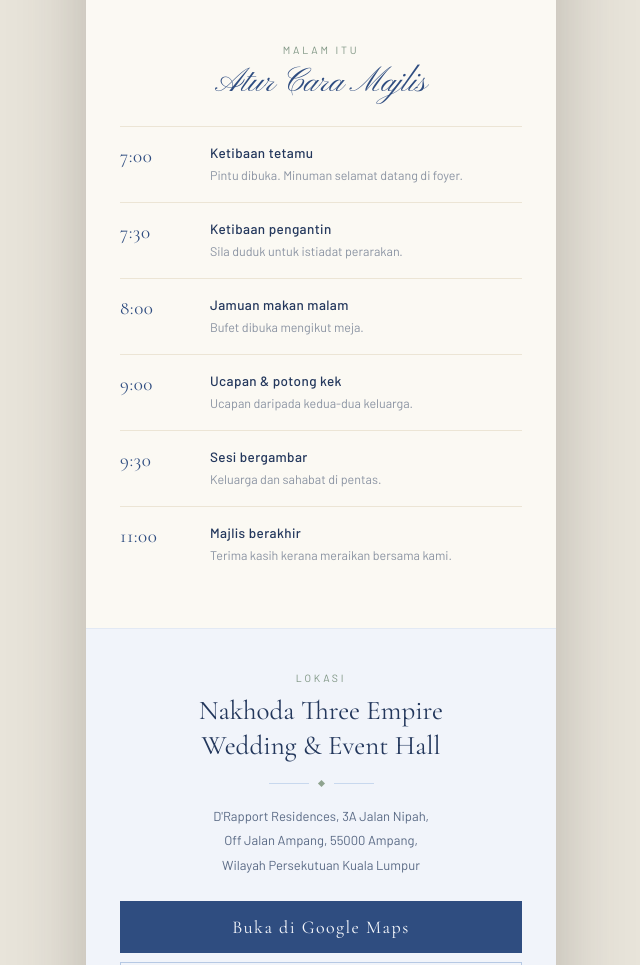
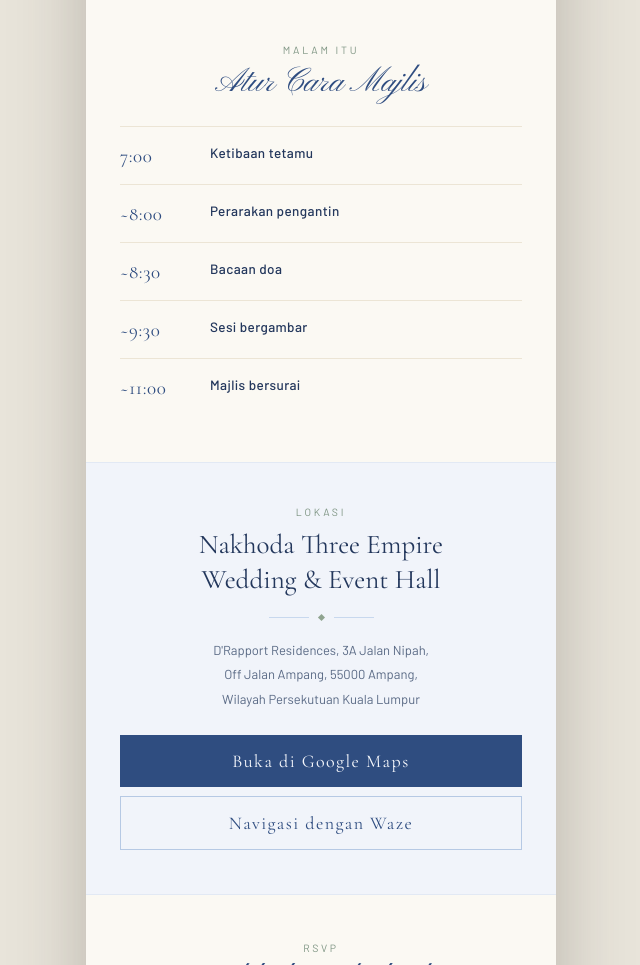
Before and after one commit to myaeirdina/WeddingInvitation, a plain HTML site: page index.html in a window 1280 px wide. Shown: the part 1650-2615 px from the top of the page, without its empty margins (319-959 px from the left). Drawn offline with nearby package versions, Linux system fonts and the light colour scheme; no server answers.

Commit message:
Update Atur Cara Majlis to the event outline
Times after 7:00 marked with ~ as approximate.

Co-Authored-By: Claude Opus 5.5 <noreply@anthropic.com>

```diff
--- a/script.js
+++ b/script.js
@@ -1,13 +1,13 @@
 /* Ibrahim & Nadirah — jemputan walimatulurus digital
    Vanilla JS: countdown, schedule render, RSVP form, guest wishes, scroll reveal. */
 
+// Rows without a time follow on from the previous item (s/s).
 var SCHEDULE = [
-  { time: "7:00", title: "Ketibaan tetamu", note: "Pintu dibuka. Minuman selamat datang di foyer." },
-  { time: "7:30", title: "Ketibaan pengantin", note: "Sila duduk untuk istiadat perarakan." },
-  { time: "8:00", title: "Jamuan makan malam", note: "Bufet dibuka mengikut meja." },
-  { time: "9:00", title: "Ucapan & potong kek", note: "Ucapan daripada kedua-dua keluarga." },
-  { time: "9:30", title: "Sesi bergambar", note: "Keluarga dan sahabat di pentas." },
-  { time: "11:00", title: "Majlis berakhir", note: "Terima kasih kerana meraikan bersama kami." }
+  { time: "7:00", title: "Ketibaan tetamu" },
+  { time: "~8:00", title: "Perarakan pengantin" },
+  { time: "~8:30", title: "Bacaan doa" },
+  { time: "~9:30", title: "Sesi bergambar" },
+  { time: "~11:00", title: "Majlis bersurai" }
 ];
 
 // Wedding date & time — 5 December 2026, 7:00 PM, Malaysia time (UTC+8).
@@ -45,10 +45,12 @@ function renderSchedule() {
   var rows = SCHEDULE;
   var html = "";
   for (var i = 0; i < rows.length; i++) {
-    html += '<div class="sched-row">'
-      + '<div class="sched-time">' + rows[i].time + '</div>'
-      + '<div><div class="sched-name">' + rows[i].title + '</div>'
-      + '<div class="sched-note">' + rows[i].note + '</div></div></div>';
+    var r = rows[i];
+    html += '<div class="sched-row' + (r.time ? '' : ' sched-follow') + '">'
+      + '<div class="sched-time">' + (r.time || '<span class="sched-dot"></span>') + '</div>'
+      + '<div><div class="sched-name">' + r.title + '</div>'
+      + (r.note ? '<div class="sched-note">' + r.note + '</div>' : '')
+      + '</div></div>';
   }
   document.getElementById("sched-list").innerHTML = html;
 }
--- a/styles.css
+++ b/styles.css
@@ -85,6 +85,8 @@ section { position: relative; }
 .sched-row { display: grid; grid-template-columns: 74px 1fr; gap: 16px; padding: 17px 0; border-top: 1px solid var(--line-warm-soft); }
 .sched-time { font-family: 'Cormorant Garamond', serif; font-size: 19px; color: var(--navy); letter-spacing: .03em; }
 .sched-name { font-size: 13.5px; font-weight: 500; color: var(--navy-deep); letter-spacing: .03em; }
+.sched-follow { padding: 12px 0; }
+.sched-dot { display: inline-block; width: 5px; height: 5px; margin-left: 4px; background: var(--sage); transform: rotate(45deg); vertical-align: middle; }
 .sched-note { font-size: 12.5px; color: var(--muted-soft); margin-top: 4px; line-height: 1.6; }
 
 .venue { background: var(--panel-blue); padding: 42px 34px 44px; text-align: center; border-top: 1px solid #e2e9f4; border-bottom: 1px solid #e2e9f4; }
```
